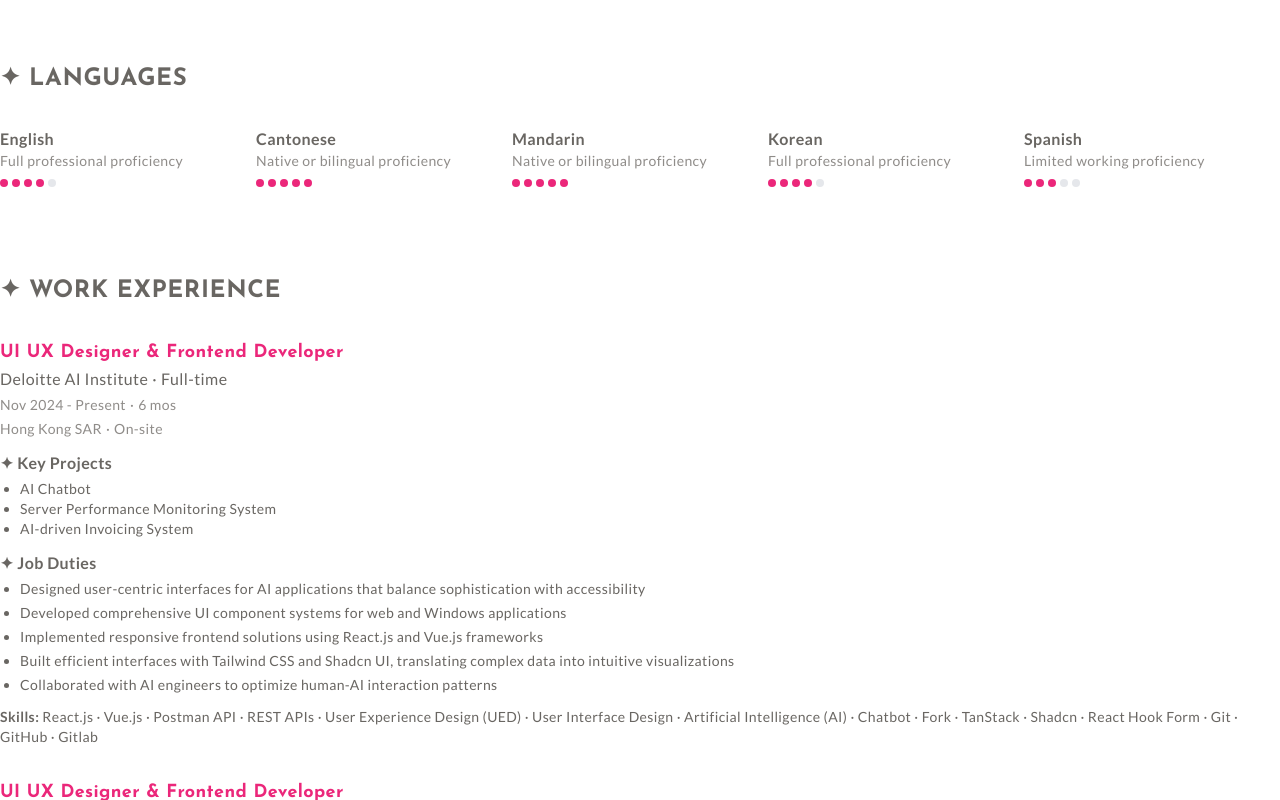
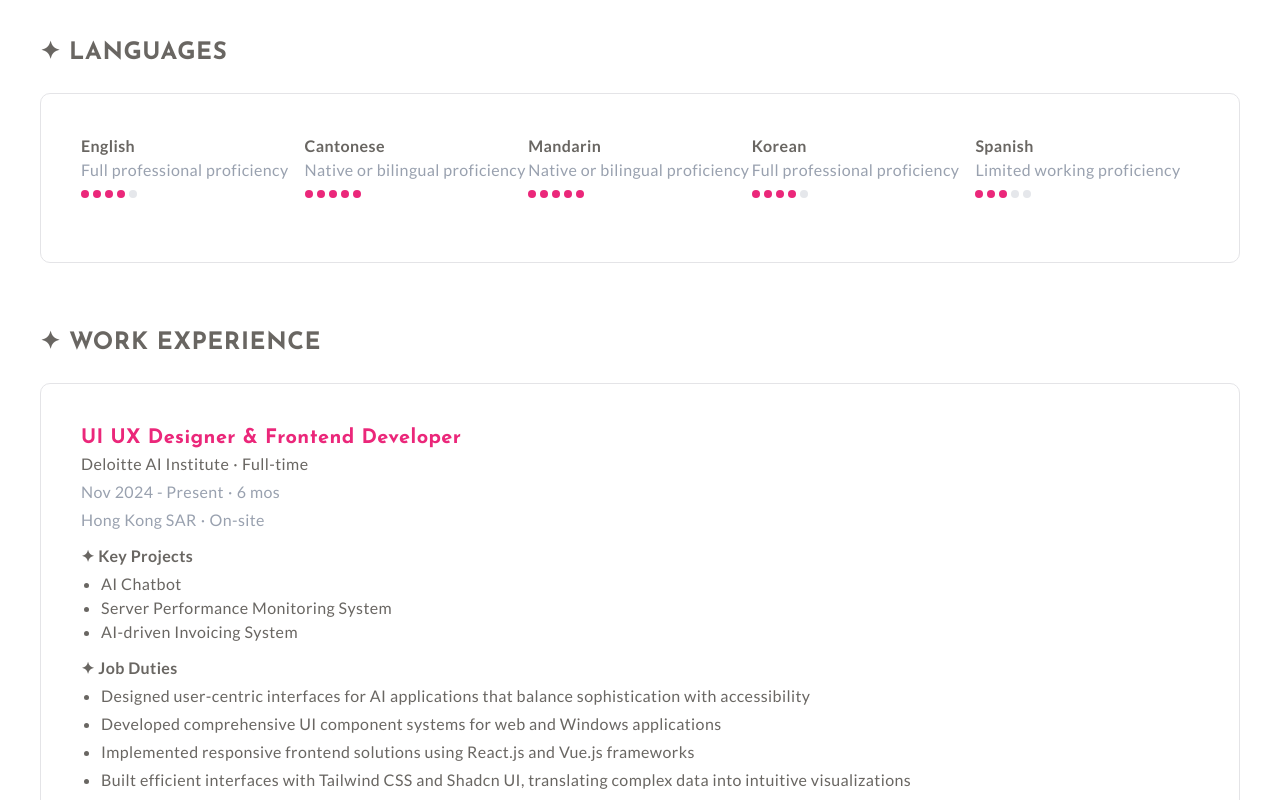
Before and after one commit to sharooonii/portfolio, a React (Vite) app: page /about-me in a window 1280 px wide. Shown: the part 1000-1800 px from the top of the page. Built offline with nearby package versions, Linux system fonts and the light colour scheme.

Commit message:
about me update

```diff
--- a/src/components/About/ExperienceCard.tsx
+++ b/src/components/About/ExperienceCard.tsx
@@ -52,7 +52,7 @@ const ExperienceCard: React.FC<{ experience: ExperienceData }> = ({ experience }
           <div className="font-semibold mb-1">✦ Key Projects</div>
           <ul className="list-disc pl-5">
             {keyProjects.map((project, index) => (
-              <li key={index} className="text-sm">{project}</li>
+              <li key={index}>{project}</li>
             ))}
           </ul>
         </div>
@@ -63,7 +63,7 @@ const ExperienceCard: React.FC<{ experience: ExperienceData }> = ({ experience }
           <div className="font-semibold mb-1">✦ Job Duties</div>
           <ul className="list-disc pl-5">
             {duties.map((duty) => (
-              <li key={duty.id} className="text-sm mb-1">{duty.description}</li>
+              <li key={duty.id} className="mb-1">{duty.description}</li>
             ))}
           </ul>
         </div>
@@ -71,7 +71,7 @@ const ExperienceCard: React.FC<{ experience: ExperienceData }> = ({ experience }
 
       {skills && skills.length > 0 && (
         <div className="skills">
-          <span className="font-semibold">Skills: </span>
+          <span className="font-semibold mr-2">Skills :</span>
           {skills.map((skill, index) => (
             <span key={skill.id} className="skill">
               {skill.name}{index < skills.length - 1 ? ' · ' : ''}
--- a/src/index.css
+++ b/src/index.css
@@ -131,6 +131,10 @@ body {
   font-family: "Lato", sans-serif;
 }
 
+.container {
+  @apply px-10
+}
+
 .josefin {
   font-family: "Josefin Sans", sans-serif !important;
   @apply tracking-wide
@@ -200,6 +204,10 @@ Button {
 }
 
 .skill-part .combo {
+  @apply gap-0 rounded-xl overflow-hidden border
+}
+
+#about-me-page .skill-part .combo {
   @apply gap-0 rounded-xl overflow-hidden border
 }
 
@@ -311,9 +319,13 @@ Button {
   @apply text-2xl font-bold uppercase;
 }
 
+#about-me-page .about-section {
+  @apply border rounded-lg ;
+}
+
 .work-sub-title {
   font-family: "Josefin Sans", sans-serif !important;
-  @apply text-lg font-bold text-spink;
+  @apply text-xl font-bold text-spink;
 }
 
 .company-info {
@@ -325,9 +337,9 @@ Button {
 }
 
 .time-info {
-  @apply  text-sm text-stone-700/60;
+  @apply text-gray-400;
 }
 
 .skills {
-  @apply mt-2 text-sm
+  @apply mt-2
 }
--- a/src/pages/AboutMe.tsx
+++ b/src/pages/AboutMe.tsx
@@ -33,6 +33,11 @@ export const AboutMe = () => {
   };
 
   const stickyNavRef = useRef<HTMLDivElement>(null);
+
+  // Scroll to top when component mounts
+  useEffect(() => {
+    window.scrollTo(0, 0);
+  }, []);
 
   // State to track section status and progress
   const [activeSection, setActiveSection] = useState<SectionName | null>(null);
@@ -145,28 +150,35 @@ export const AboutMe = () => {
           <div className="*:space-y-8 space-y-16">
             {Object.entries(sectionRefs).map(([name, refs]) => (
               <div key={name} ref={refs.section}>
-                <h2 ref={refs.title} className="section-title josefin">
+                <h2 ref={refs.title} className="section-title josefin mb-6">
                   ✦ {name === 'experience' ? 'Work Experience' :
                      name === 'licenses' ? 'Licenses & Certifications' :
                      name.charAt(0).toUpperCase() + name.slice(1)}
                 </h2>
                 {name === 'languages' && (
-                  <div className="grid grid-cols-3 xl:grid-cols-5">
+                  <div className="grid grid-cols-3 xl:grid-cols-5 about-section p-10">
                     {languageData.map((language) => (
                       <LanguageCard key={language.id} language={language} />
                     ))}
                   </div>
                 )}
-                {name === 'experience' && experienceData.map((experience) => (
-                  <div>
-                    <ExperienceCard key={experience.id} experience={experience} />
+
+                {name === 'experience' && (
+                  <div className="about-section *:p-10 divide-y">
+                    {experienceData.map((experience) => (
+                      <ExperienceCard key={experience.id} experience={experience} />
+                    ))}
                   </div>
-                ))}
-                {name === 'licenses' && licenseData.map((license) => (
-                  <div>
+                )}
+
+                {name === 'licenses' && (
+                <div className="about-section *:p-10 divide-y">
+                    {licenseData.map((license) => (
                     <LicenseCard key={license.id} license={license} />
+                  ))}
                   </div>
-                ))}
+                )}
+
                 {name === 'skills' && (
                   <div className="skill-part">
                     <SkillTabs />
```
